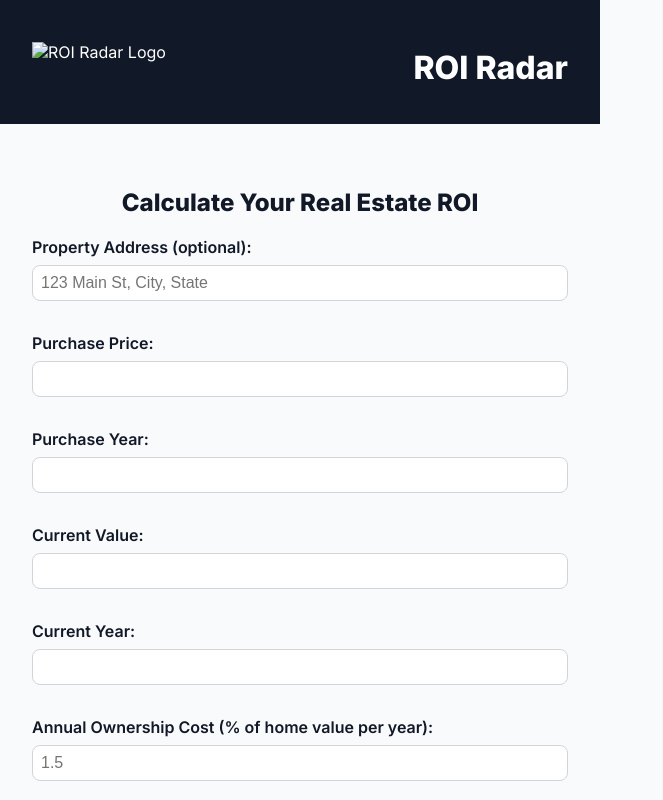
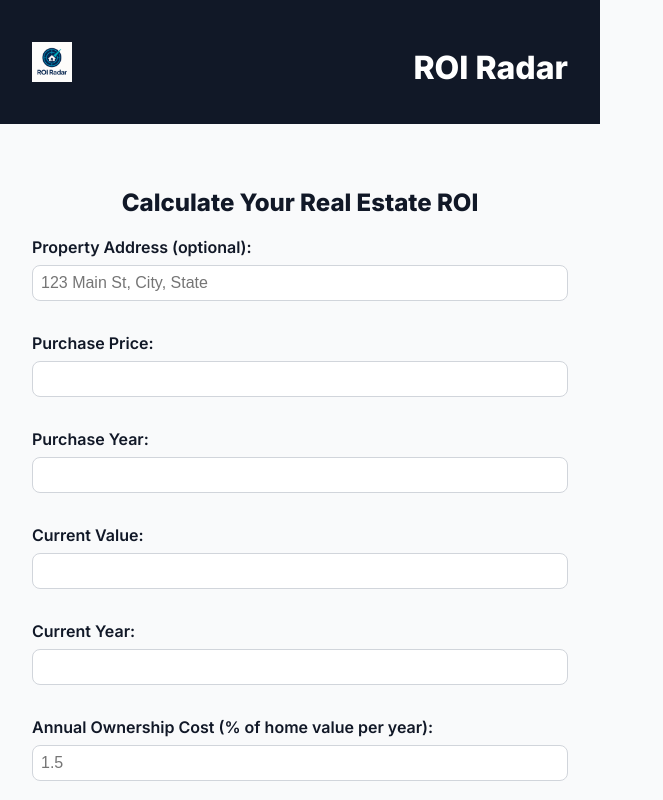
Before and after one commit to wtrak/ROI_Radar, a plain HTML site: page index.html in a window 1280 px wide. Shown: the top 800 px of the page, without its empty margins (0-663 px from the left). Drawn offline with nearby package versions, Linux system fonts and the light colour scheme.

Commit message:
Update index.html

```diff
--- a/index.html
+++ b/index.html
@@ -73,7 +73,7 @@
 
 <body>
   <header>
-    <img src="/logo.png" alt="ROI Radar Logo" />
+    <img src="assets/logo.png" alt="ROI Radar Logo" class="logo" />
     <h1>ROI Radar</h1>
   </header>
 
```
